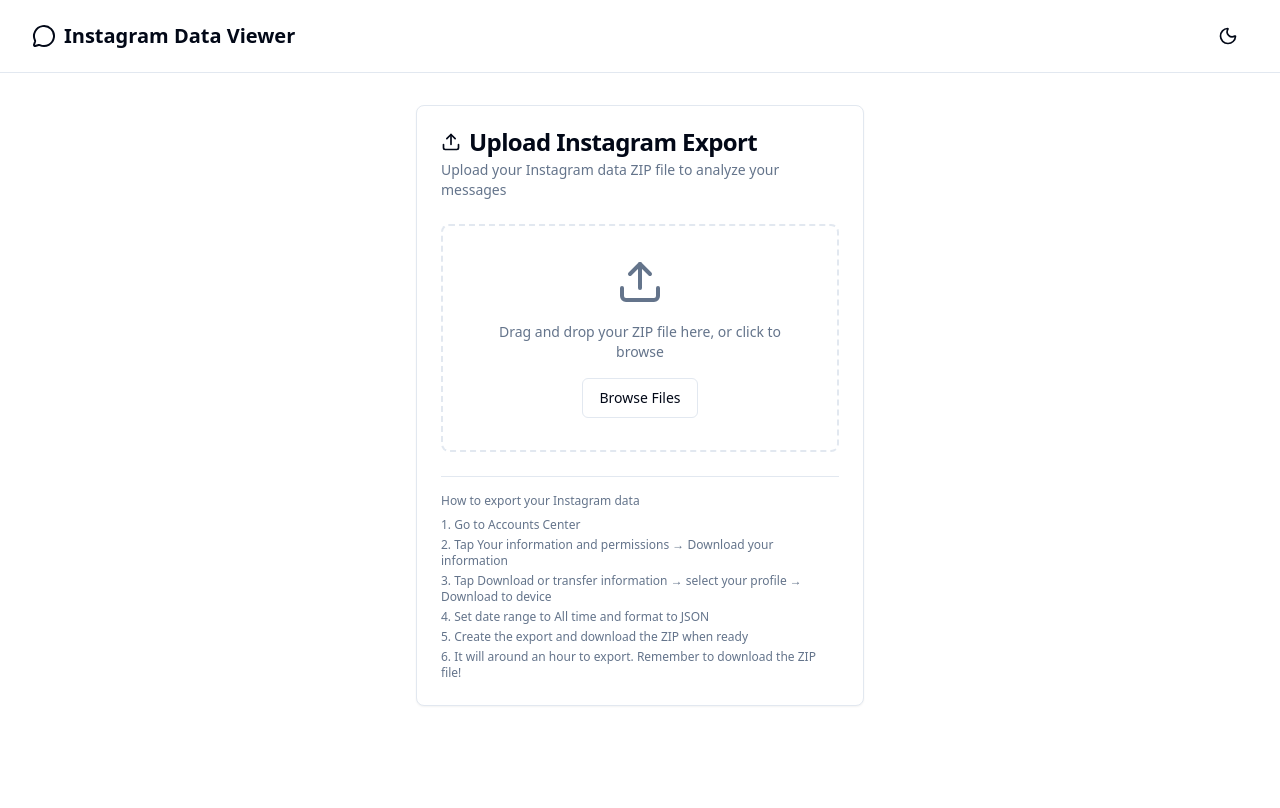
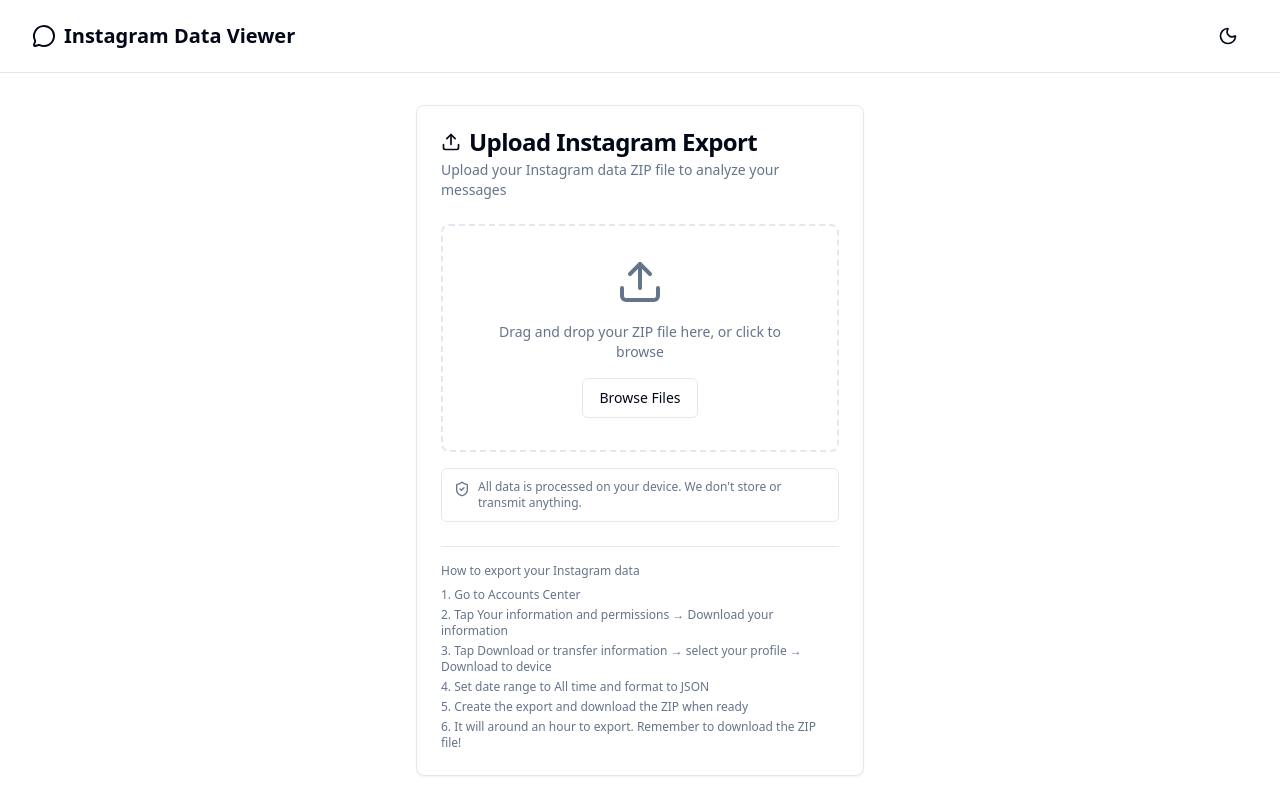
Before and after one commit to TreestanG/instadata, a React (Vite) app: page / in a window 1280 px wide. Built offline with nearby package versions, Linux system fonts and the light colour scheme.

Commit message:
add disclaimer

```diff
--- a/src/components/Upload.tsx
+++ b/src/components/Upload.tsx
@@ -1,5 +1,5 @@
 import { useState, useRef, useEffect } from "react"
-import { Upload as UploadIcon, FileArchive } from "lucide-react"
+import { Upload as UploadIcon, FileArchive, ShieldCheck } from "lucide-react"
 import { Button } from "@/components/ui/button"
 import { Card, CardContent, CardDescription, CardHeader, CardTitle } from "@/components/ui/card"
 import { Progress } from "@/components/ui/progress"
@@ -143,6 +143,12 @@
           {error && (
             <p className="mt-4 text-sm text-destructive text-center">{error}</p>
           )}
+          <div className="mt-4 flex items-start gap-2 rounded-md border border-border px-3 py-2.5">
+            <ShieldCheck className="h-4 w-4 mt-0.5 shrink-0 text-muted-foreground" />
+            <p className="text-xs text-muted-foreground">
+              All data is processed on your device. We don't store or transmit anything.
+            </p>
+          </div>
           <div className="mt-6 border-t pt-4">
             <p className="text-xs font-medium text-muted-foreground mb-2">How to export your Instagram data</p>
             <ol className="text-xs text-muted-foreground space-y-1 list-decimal list-inside">
```
